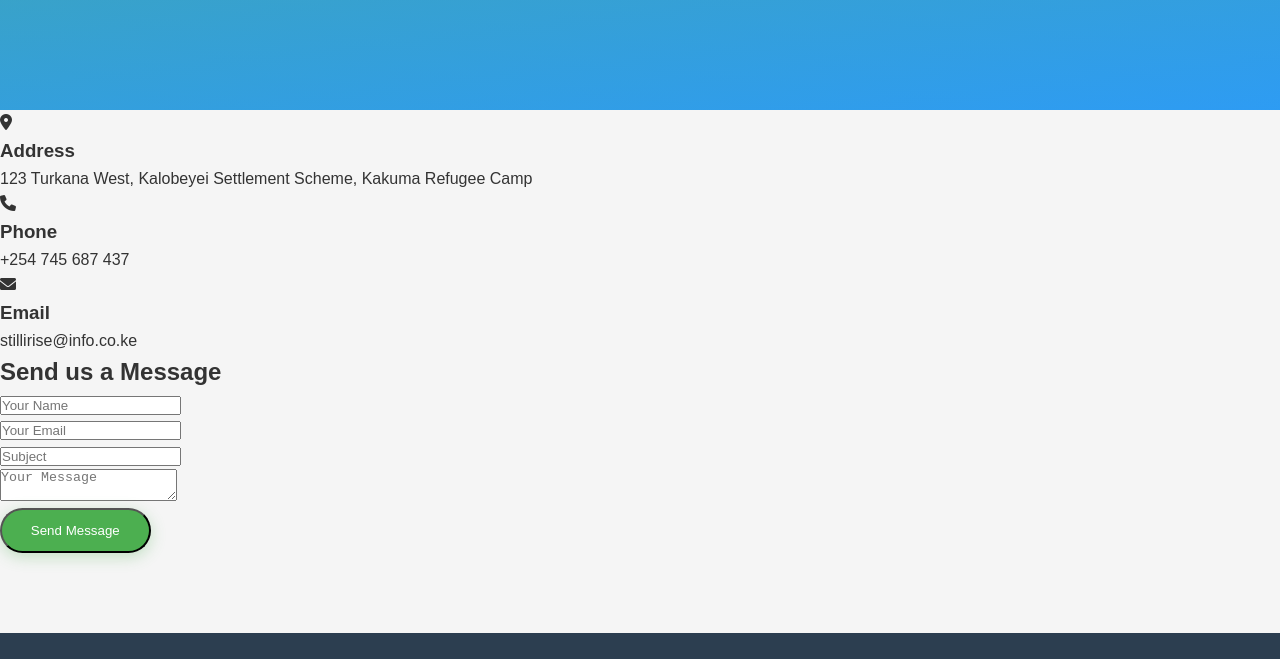
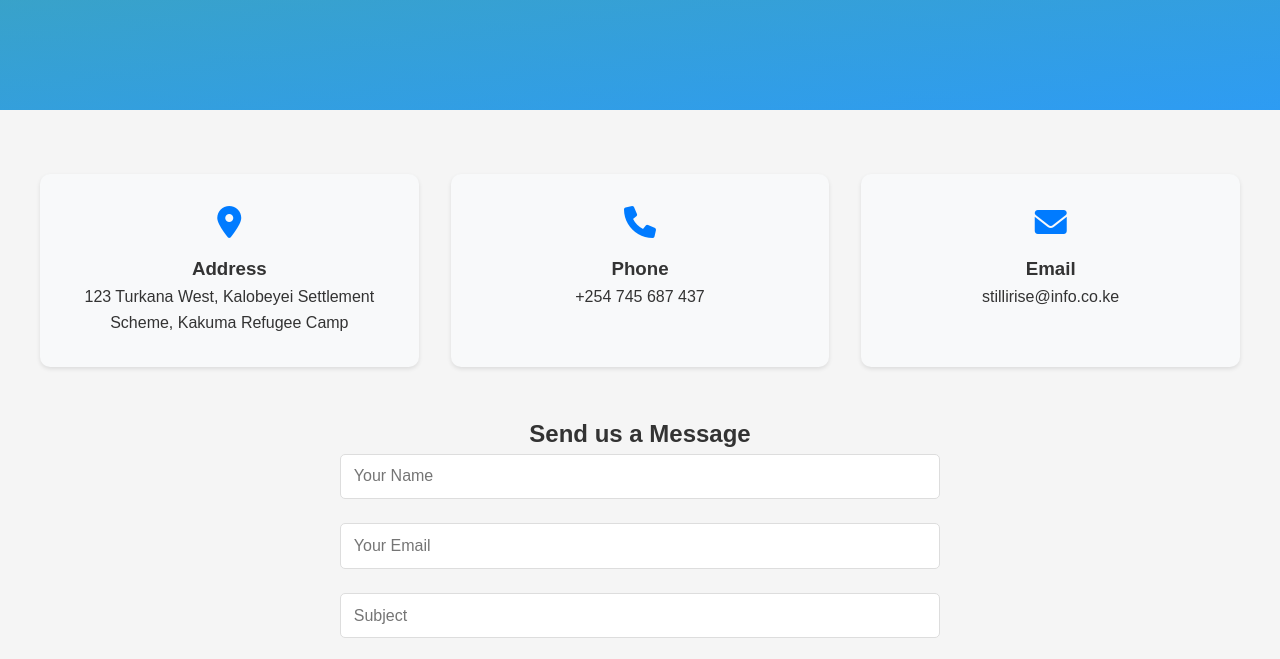
Before and after one commit to SamMureu/kalobeyeiproject, a plain HTML site: page contact.html in a window 1280 px wide. Shown: the part 770-1429 px from the top of the page. Drawn offline with Linux system fonts and the light colour scheme.

Commit message:
Update: changes made to project files

```diff
--- a/contact.html
+++ b/contact.html
@@ -4,6 +4,74 @@
     <meta charset="UTF-8">
     <meta name="viewport" content="width=device-width, initial-scale=1.0">
     <title>Contact Us - STILL I RISE</title>
+    <style>
+    .contact-section {
+        text-align: center;
+        padding: 4rem 2rem;
+    }
+
+    .container {
+        max-width: 1200px;
+        margin: 0 auto;
+    }
+
+    .contact-info {
+        display: grid;
+        grid-template-columns: repeat(auto-fit, minmax(250px, 1fr));
+        gap: 2rem;
+        margin-bottom: 3rem;
+    }
+
+    .info-card {
+        background: #f8f9fa;
+        padding: 2rem;
+        border-radius: 10px;
+        box-shadow: 0 2px 4px rgba(0,0,0,0.1);
+    }
+
+    .info-card i {
+        font-size: 2rem;
+        color: #007bff;
+        margin-bottom: 1rem;
+    }
+
+    .contact-form {
+        max-width: 600px;
+        margin: 0 auto;
+    }
+
+    .form-group {
+        margin-bottom: 1.5rem;
+    }
+
+    input, textarea {
+        width: 100%;
+        padding: 0.8rem;
+        border: 1px solid #ddd;
+        border-radius: 5px;
+        font-size: 1rem;
+    }
+
+    textarea {
+        height: 150px;
+        resize: vertical;
+    }
+
+    .btn {
+        background: #007bff;
+        color: white;
+        padding: 1rem 2rem;
+        border: none;
+        border-radius: 5px;
+        cursor: pointer;
+        font-size: 1rem;
+        transition: background 0.3s ease;
+    }
+
+    .btn:hover {
+        background: #0056b3;
+    }
+</style>
     <link rel="stylesheet" href="css/style.css">
     <link rel="stylesheet" href="https://cdnjs.cloudflare.com/ajax/libs/font-awesome/6.0.0/css/all.min.css">
 </head>
```
